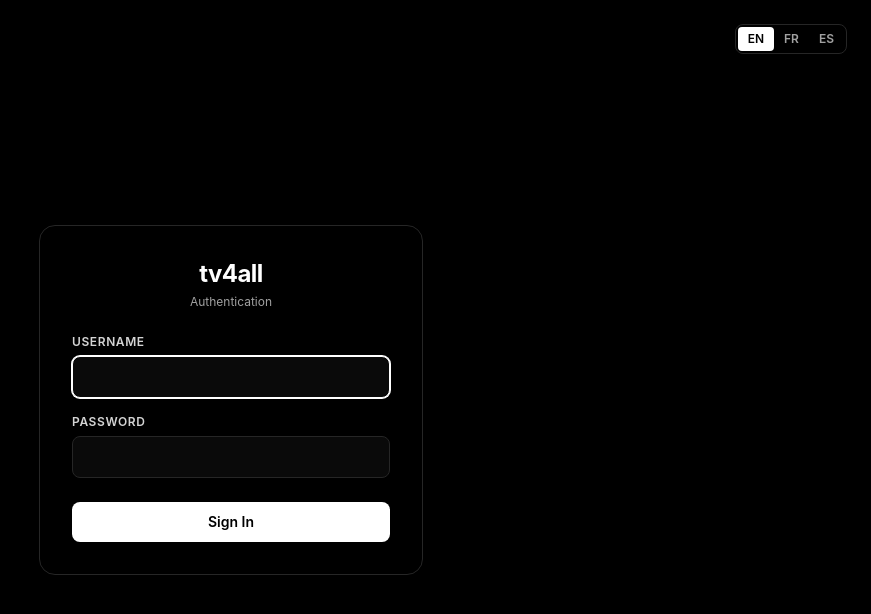
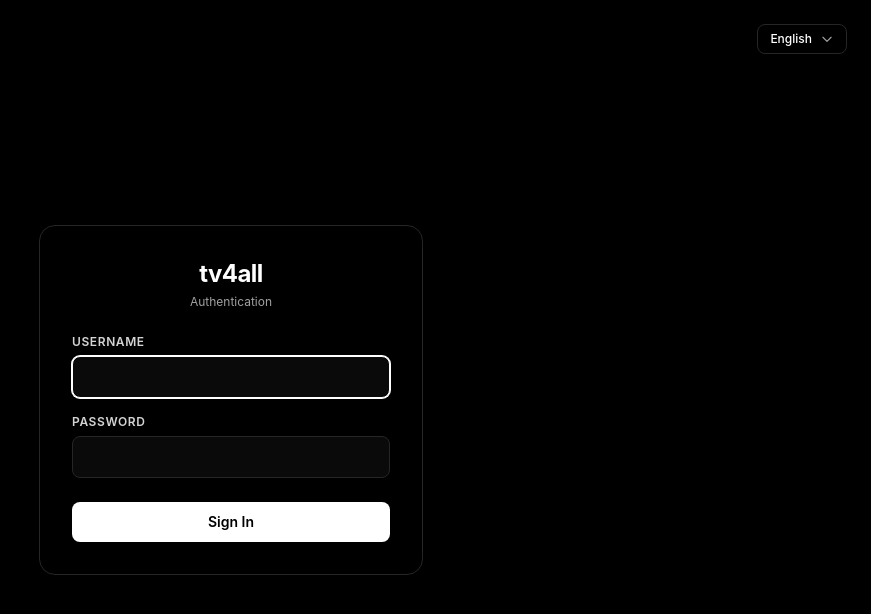
Before and after one commit to CurtisMoxebo/tv4all, a React (Vite) app in the folder frontend/: page /login in a window 1280 px wide. Shown: the top 614 px of the page, without its empty margins (409-1280 px from the left). Built offline with nearby package versions, Linux system fonts and the light colour scheme.

Commit message:
make language selection a dropdown

```diff
--- a/frontend/src/components/LanguageSelector.tsx
+++ b/frontend/src/components/LanguageSelector.tsx
@@ -1,4 +1,4 @@
-import React from 'react';
+import React, { useState, useRef, useEffect } from 'react';
 import { useTranslation } from 'react-i18next';
 import { SupportedLanguage } from '../i18n';
 
@@ -8,38 +8,76 @@ interface LanguageOption {
 }
 
 const languages: LanguageOption[] = [
-  { code: 'en', label: 'EN' },
-  { code: 'fr', label: 'FR' },
-  { code: 'es', label: 'ES' }
+  { code: 'en', label: 'English' },
+  { code: 'fr', label: 'Français' },
+  { code: 'es', label: 'Español' }
 ];
 
 export const LanguageSelector: React.FC = () => {
   const { i18n } = useTranslation();
+  const [isOpen, setIsOpen] = useState(false);
+  const dropdownRef = useRef<HTMLDivElement>(null);
+
   const currentLang = (i18n.language?.split(/[-_]/)[0] || 'en') as SupportedLanguage;
+  const currentOption = languages.find(l => l.code === currentLang) || languages[0];
 
-  const handleLanguageChange = (code: SupportedLanguage) => {
+  useEffect(() => {
+    const handleClickOutside = (event: MouseEvent) => {
+      if (dropdownRef.current && !dropdownRef.current.contains(event.target as Node)) {
+        setIsOpen(false);
+      }
+    };
+    document.addEventListener('mousedown', handleClickOutside);
+    return () => document.removeEventListener('mousedown', handleClickOutside);
+  }, []);
+
+  const handleSelect = (code: SupportedLanguage) => {
     i18n.changeLanguage(code);
+    setIsOpen(false);
   };
 
   return (
-    <div className="inline-flex items-center bg-black border border-neutral-800 rounded-lg p-0.5">
+    <div className="relative inline-block text-left" ref={dropdownRef}>
+      <button
+        type="button"
+        onClick={() => setIsOpen(prev => !prev)}
+        aria-haspopup="listbox"
+        aria-expanded={isOpen}
+        className="inline-flex items-center space-x-2 px-3 py-1.5 text-xs font-medium text-white bg-black border border-neutral-800 rounded-lg hover:border-neutral-700 hover:bg-neutral-950 transition-colors cursor-pointer"
+      >
+        <span>{currentOption.label}</span>
+        <svg
+          className={`w-3.5 h-3.5 text-neutral-400 transition-transform duration-150 ${isOpen ? 'rotate-180' : ''}`}
+          fill="none"
+          stroke="currentColor"
+          viewBox="0 0 24 24"
+        >
+          <path strokeLinecap="round" strokeLinejoin="round" strokeWidth="2" d="M19 9l-7 7-7-7" />
+        </svg>
+      </button>
+
+      {isOpen && (
+        <div className="absolute right-0 mt-1.5 w-32 bg-black border border-neutral-800 rounded-lg shadow-2xl py-1 z-50">
           {languages.map(({ code, label }) => {
-        const isActive = currentLang === code;
+            const isSelected = currentLang === code;
             return (
               <button
                 key={code}
                 type="button"
-            onClick={() => handleLanguageChange(code)}
-            className={`px-2.5 py-1 text-xs font-semibold rounded transition-colors cursor-pointer ${
-              isActive
-                ? 'bg-white text-black'
-                : 'text-neutral-400 hover:text-white hover:bg-neutral-900'
+                onClick={() => handleSelect(code)}
+                className={`w-full text-left px-3 py-1.5 text-xs transition-colors cursor-pointer flex items-center justify-between ${
+                  isSelected
+                    ? 'text-white font-semibold bg-neutral-900'
+                    : 'text-neutral-400 hover:text-white hover:bg-neutral-900/60'
                 }`}
               >
-            {label}
+                <span>{label}</span>
+                {isSelected && <span className="text-white text-xs">✓</span>}
               </button>
             );
           })}
+        </div>
+      )}
     </div>
   );
 };
```
Lines whose indentation alone changed are shown as unchanged.
